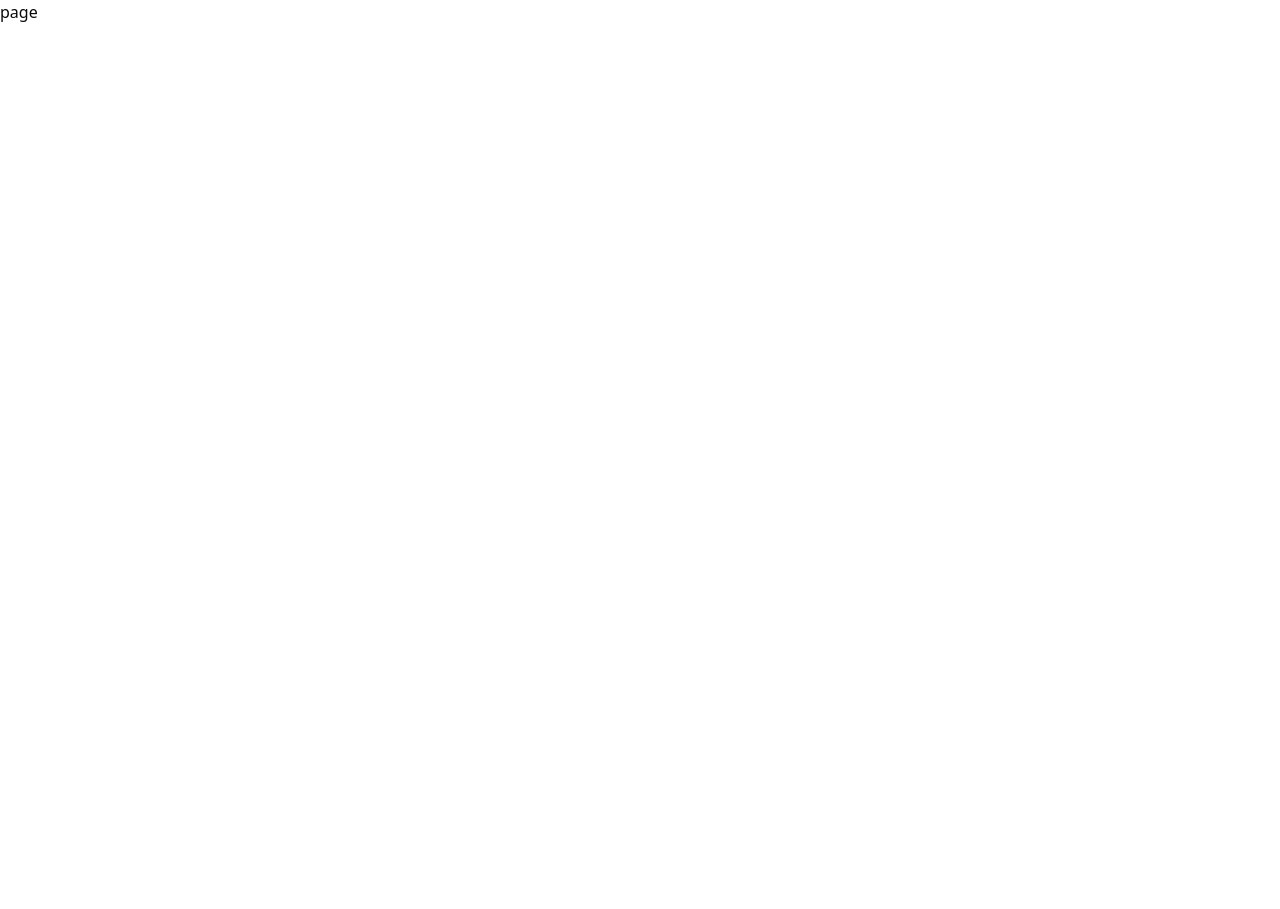
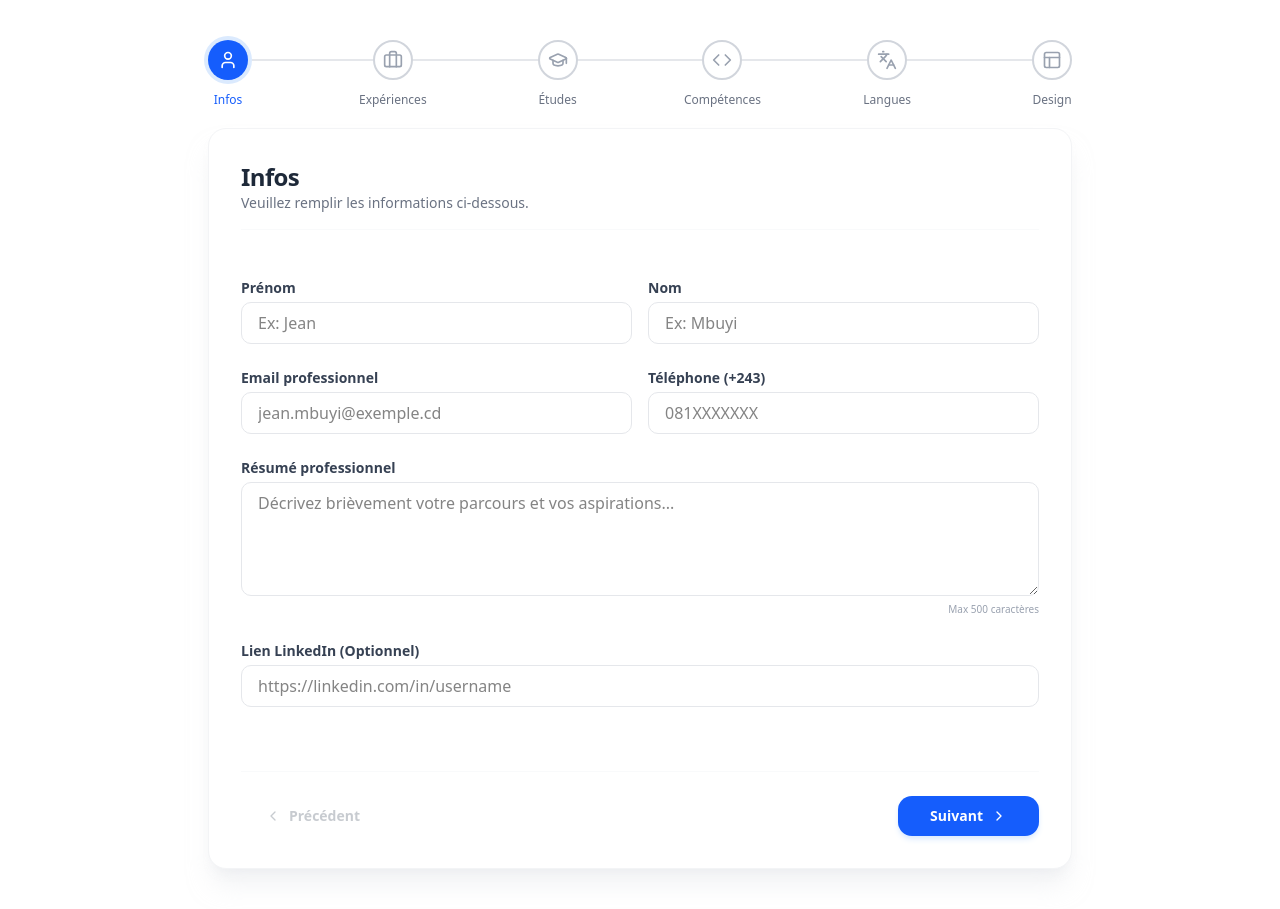
Before and after one commit to freddymk313/cv-maker, a Next.js app: page /dashboard/create-cv in a window 1280 px wide. Before the commit the page ends 800 px from the top, so only its background shows below. Built offline with nearby package versions, Linux system fonts and the light colour scheme.

Commit message:
step form v1

```diff
--- a/app/dashboard/create-cv/page.tsx
+++ b/app/dashboard/create-cv/page.tsx
@@ -1,6 +1,128 @@
+"use client";
 
-export default function page() {
+import { useState } from "react";
+import { useRouter } from "next/navigation";
+import { ChevronRight, ChevronLeft, Check, User, Briefcase, GraduationCap, Code, Languages, Layout } from "lucide-react";
+import PersonalInfoForm from "@/components/PersonalInfoForm";
+// import PersonalInfoForm from "./_components/PersonalInfoForm"; // Importation du sous-composant
+
+const steps = [
+  { id: "personalInfo", label: "Infos", icon: User },
+  { id: "experiences", label: "Expériences", icon: Briefcase },
+  { id: "education", label: "Études", icon: GraduationCap },
+  { id: "skills", label: "Compétences", icon: Code },
+  { id: "languages", label: "Langues", icon: Languages },
+  { id: "template", label: "Design", icon: Layout },
+];
+
+export default function CreateCv() {
+  const [currentStep, setCurrentStep] = useState(0);
+  const [isLoading, setIsLoading] = useState(false);
+  const router = useRouter();
+
+  const nextStep = () => setCurrentStep((prev) => Math.min(prev + 1, steps.length - 1));
+  const prevStep = () => setCurrentStep((prev) => Math.max(prev - 1, 0));
+
+  // Fonction centrale pour sauvegarder chaque étape via ton API
+  const saveStepData = async (stepId: string, data: any) => {
+    setIsLoading(true);
+    try {
+      const response = await fetch("/api/cv", {
+        method: "POST",
+        headers: { "Content-Type": "application/json" },
+        body: JSON.stringify({ step: stepId, data }),
+      });
+
+      if (!response.ok) throw new Error("Erreur de sauvegarde");
+
+      if (currentStep === steps.length - 1) {
+        router.push("/dashboard"); // Terminé !
+      } else {
+        nextStep();
+      }
+    } catch (error) {
+      alert("Erreur lors de la sauvegarde. Vérifiez votre connexion.");
+    } finally {
+      setIsLoading(false);
+    }
+  };
+
   return (
-    <div>page</div>
-  )
+    <div className="max-w-4xl mx-auto py-10 px-4">
+      {/* --- BARRE DE PROGRESSION --- */}
+      <div className="mb-12">
+        <div className="flex justify-between items-center relative">
+          <div className="absolute top-1/2 left-0 w-full h-0.5 bg-gray-200 -translate-y-1/2 z-0" />
+          {steps.map((step, index) => {
+            const Icon = step.icon;
+            const isCompleted = currentStep > index;
+            const isActive = currentStep === index;
+
+            return (
+              <div key={step.id} className="relative z-10 flex flex-col items-center">
+                <div className={`w-10 h-10 rounded-full flex items-center justify-center transition-all duration-300 ${
+                  isCompleted ? "bg-green-500 text-white" :
+                  isActive ? "bg-blue-600 text-white ring-4 ring-blue-100" : "bg-white border-2 border-gray-300 text-gray-400"
+                }`}>
+                  {isCompleted ? <Check className="w-5 h-5" /> : <Icon className="w-5 h-5" />}
+                </div>
+                <span className={`absolute -bottom-7 text-xs font-medium whitespace-nowrap ${isActive ? "text-blue-600" : "text-gray-500"}`}>
+                  {step.label}
+                </span>
+              </div>
+            );
+          })}
+        </div>
+      </div>
+
+      {/* --- ZONE DU FORMULAIRE --- */}
+      <div className="bg-white rounded-2xl shadow-xl shadow-gray-200/50 border border-gray-100 p-8 min-h-[400px]">
+        <div className="mb-8 border-b border-gray-50 pb-4">
+          <h2 className="text-2xl font-bold text-gray-800 tracking-tight">
+            {steps[currentStep].label}
+          </h2>
+          <p className="text-gray-500 text-sm">Veuillez remplir les informations ci-dessous.</p>
+        </div>
+
+        {/* AFFICHAGE DES ÉTAPES */}
+        <div className="py-4">
+          {currentStep === 0 && (
+            <PersonalInfoForm
+              onSubmit={(data) => saveStepData("personalInfo", data)}
+              isLoading={isLoading}
+            />
+          )}
+
+          {currentStep > 0 && (
+             <div className="text-center py-20">
+                <p className="text-gray-400 italic">Étape {steps[currentStep].label} en cours de développement...</p>
+             </div>
+          )}
+        </div>
+
+        {/* --- NAVIGATION --- */}
+        <div className="mt-12 flex justify-between pt-6 border-t border-gray-50">
+          <button
+            type="button"
+            onClick={prevStep}
+            disabled={currentStep === 0 || isLoading}
+            className="flex items-center gap-2 px-6 py-2.5 text-sm font-semibold text-gray-600 hover:bg-gray-50 rounded-xl transition-colors disabled:opacity-30"
+          >
+            <ChevronLeft className="w-4 h-4" />
+            Précédent
+          </button>
+
+          <button
+            type="submit"
+            form="cv-form" // Très important : lie ce bouton au formulaire actif
+            disabled={isLoading}
+            className="flex items-center gap-2 px-8 py-2.5 text-sm font-semibold text-white bg-blue-600 hover:bg-blue-700 rounded-xl transition-all shadow-md shadow-blue-100 disabled:opacity-50"
+          >
+            {isLoading ? "Enregistrement..." : currentStep === steps.length - 1 ? "Terminer" : "Suivant"}
+            {currentStep !== steps.length - 1 && !isLoading && <ChevronRight className="w-4 h-4" />}
+          </button>
+        </div>
+      </div>
+    </div>
+  );
 }
--- /dev/null
+++ b/components/PersonalInfoForm.tsx
@@ -0,0 +1,97 @@
+"use client";
+
+import { useForm } from "react-hook-form";
+import { zodResolver } from "@hookform/resolvers/zod";
+import { personalInfoSchema, PersonalInfoInput } from "@/lib/validations/cv";
+
+interface Props {
+  initialData?: any;
+  onSubmit: (data: PersonalInfoInput) => void;
+  isLoading: boolean;
+}
+
+export default function PersonalInfoForm({ initialData, onSubmit, isLoading }: Props) {
+  const { register, handleSubmit, formState: { errors } } = useForm<PersonalInfoInput>({
+    resolver: zodResolver(personalInfoSchema),
+    defaultValues: initialData || {},
+  });
+
+  return (
+    <form id="cv-form" onSubmit={handleSubmit(onSubmit)} className="space-y-6">
+      <div className="grid grid-cols-1 md:grid-cols-2 gap-4">
+        {/* Prénom */}
+        <div>
+          <label className="block text-sm font-semibold text-gray-700 mb-1">Prénom</label>
+          <input
+            {...register("firstName")}
+            className={`w-full px-4 py-2 border rounded-lg focus:ring-2 focus:ring-blue-500 outline-none transition-all ${
+              errors.firstName ? "border-red-500" : "border-gray-200"
+            }`}
+            placeholder="Ex: Jean"
+          />
+          {errors.firstName && <p className="text-red-500 text-xs mt-1">{errors.firstName.message}</p>}
+        </div>
+
+        {/* Nom */}
+        <div>
+          <label className="block text-sm font-semibold text-gray-700 mb-1">Nom</label>
+          <input
+            {...register("lastName")}
+            className={`w-full px-4 py-2 border rounded-lg focus:ring-2 focus:ring-blue-500 outline-none transition-all ${
+              errors.lastName ? "border-red-500" : "border-gray-200"
+            }`}
+            placeholder="Ex: Mbuyi"
+          />
+          {errors.lastName && <p className="text-red-500 text-xs mt-1">{errors.lastName.message}</p>}
+        </div>
+      </div>
+
+      <div className="grid grid-cols-1 md:grid-cols-2 gap-4">
+        {/* Email */}
+        <div>
+          <label className="block text-sm font-semibold text-gray-700 mb-1">Email professionnel</label>
+          <input
+            {...register("email")}
+            type="email"
+            className="w-full px-4 py-2 border border-gray-200 rounded-lg focus:ring-2 focus:ring-blue-500 outline-none"
+            placeholder="jean.mbuyi@exemple.cd"
+          />
+          {errors.email && <p className="text-red-500 text-xs mt-1">{errors.email.message}</p>}
+        </div>
+
+        {/* Téléphone */}
+        <div>
+          <label className="block text-sm font-semibold text-gray-700 mb-1">Téléphone (+243)</label>
+          <input
+            {...register("phone")}
+            className="w-full px-4 py-2 border border-gray-200 rounded-lg focus:ring-2 focus:ring-blue-500 outline-none"
+            placeholder="081XXXXXXX"
+          />
+          {errors.phone && <p className="text-red-500 text-xs mt-1">{errors.phone.message}</p>}
+        </div>
+      </div>
+
+      {/* Bio / Profil */}
+      <div>
+        <label className="block text-sm font-semibold text-gray-700 mb-1">Résumé professionnel</label>
+        <textarea
+          {...register("bio")}
+          rows={4}
+          className="w-full px-4 py-2 border border-gray-200 rounded-lg focus:ring-2 focus:ring-blue-500 outline-none"
+          placeholder="Décrivez brièvement votre parcours et vos aspirations..."
+        />
+        <p className="text-gray-400 text-[10px] text-right">Max 500 caractères</p>
+      </div>
+
+      {/* LinkedIn */}
+      <div>
+        <label className="block text-sm font-semibold text-gray-700 mb-1">Lien LinkedIn (Optionnel)</label>
+        <input
+          {...register("linkedin")}
+          className="w-full px-4 py-2 border border-gray-200 rounded-lg focus:ring-2 focus:ring-blue-500 outline-none"
+          placeholder="https://linkedin.com/in/username"
+        />
+      </div>
+    </form>
+  );
+}
--- /dev/null
+++ b/lib/validations/cv.ts
@@ -0,0 +1,13 @@
+import * as z from "zod";
+
+export const personalInfoSchema = z.object({
+  firstName: z.string().min(2, "Le prénom est requis"),
+  lastName: z.string().min(2, "Le nom est requis"),
+  email: z.string().email("Email invalide"),
+  phone: z.string().min(10, "Numéro de téléphone invalide"),
+  address: z.string().optional(),
+  bio: z.string().max(500, "La bio ne doit pas dépasser 500 caractères").optional(),
+  linkedin: z.string().url("Lien LinkedIn invalide").optional().or(z.literal("")),
+});
+
+export type PersonalInfoInput = z.infer<typeof personalInfoSchema>;
```
